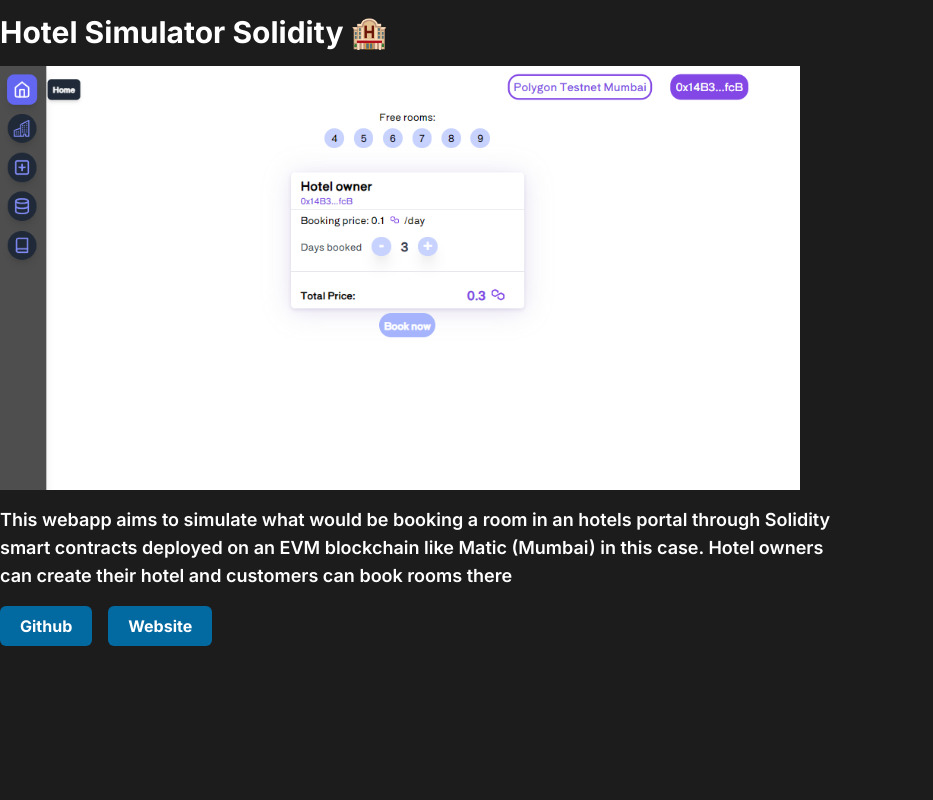
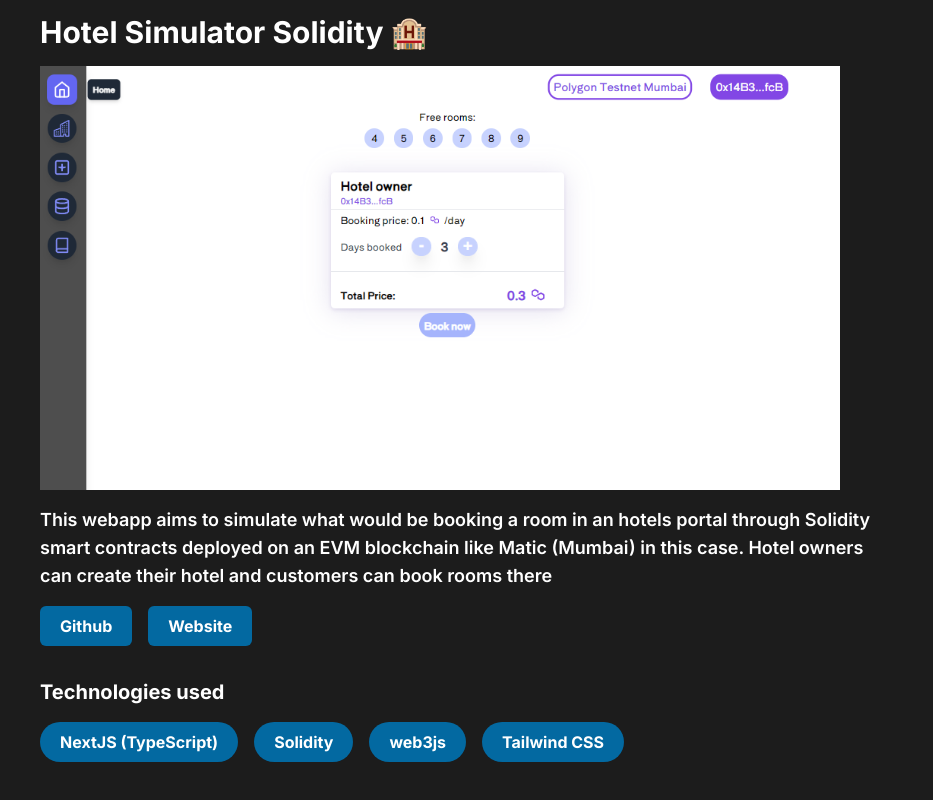
Before and after one commit to aspnxdd/arnau-portfolio, a Next.js app: page /projects in a window 1280 px wide. Shown: the part 394-1194 px from the top of the page, without its empty margins (0-933 px from the left). Before the commit the page ends 1080 px from the top, so only its background shows below. Built offline with nearby package versions, Linux system fonts and the light colour scheme.

Commit message:
feat: add tags

```diff
--- a/components/projects/SelectedProject.tsx
+++ b/components/projects/SelectedProject.tsx
@@ -20,7 +20,9 @@ const SelectedProject: FC<SelectedProjectProps> = ({ selectedProject }) => {
           unoptimized={true}
         />
       )}
-      <p className="text-lg max-w-[70ch] font-semibold">{selectedProject.description}</p>
+      <p className="text-lg max-w-[70ch] font-semibold">
+        {selectedProject.description}
+      </p>
       <div className="flex space-x-4">
         {selectedProject.github && (
           <a href={selectedProject.github} target="_blank" rel="noreferrer">
@@ -37,6 +39,19 @@ const SelectedProject: FC<SelectedProjectProps> = ({ selectedProject }) => {
           </a>
         )}
       </div>
+      <div>
+        <h3 className="text-xl font-bold my-4">Technologies used</h3>
+        <div className="flex flex-wrap gap-4">
+          {selectedProject.tags.map((tag) => (
+            <div
+              key={tag}
+              className="bg-sky-700 ease-in-out duration-200 text-white rounded-full p-2 px-5 font-bold"
+            >
+              {tag}
+            </div>
+          ))}
+        </div>
+      </div>
     </div>
   );
 };
--- a/misc/projects.json
+++ b/misc/projects.json
@@ -26,11 +26,7 @@
     "name": "Unhex 🎨",
     "order": 3,
     "description": "A NodeJS package to convert any RGB color to HEX, HSL color or viceversa.",
-    "tags": [
-      "NodeJS (Typescript)",
-      "Color conversion RGB-HSL-HEX",
-      "Turborepo"
-    ],
+    "tags": ["NodeJS (Typescript)", "Turborepo"],
     "uri": "https://unhex-docs.vercel.app/",
     "github": "https://github.com/aspnxdd/unhex"
   },
--- a/pages/_app.tsx
+++ b/pages/_app.tsx
@@ -13,7 +13,7 @@ export default function App({ Component, pageProps }: AppProps) {
         <link rel="icon" href="/p.ico" />
       </Head>
       <Navbar />
-      <div className="flex items-center justify-center m-10 md:m-0">
+      <div className="flex items-center justify-center m-10">
         <Component {...pageProps} />
       </div>
     </>
--- a/pages/index.tsx
+++ b/pages/index.tsx
@@ -7,7 +7,7 @@ const Home: NextPage = () => {
         Hi, I am <span className="text-sky-600">Arnau</span>.{" "}
         <p>I am a Full Stack Developer based in Spain.</p>
       </h1>
-      <h1 className="mt-10 w-[14ch] md:w-[15ch] animate-typing overflow-hidden whitespace-nowrap border-r-4 border-r-white  text-3xl   text-white font-bold">
+      <h1 className="mt-10 w-[15ch] md:w-[15ch] animate-typing overflow-hidden whitespace-nowrap border-r-4 border-r-white  text-2xl   text-white font-bold">
         Wanna know more?
       </h1>
       <p className="mt-10 text-xl text-gray-200 max-w-[60ch] leading-8">
```
